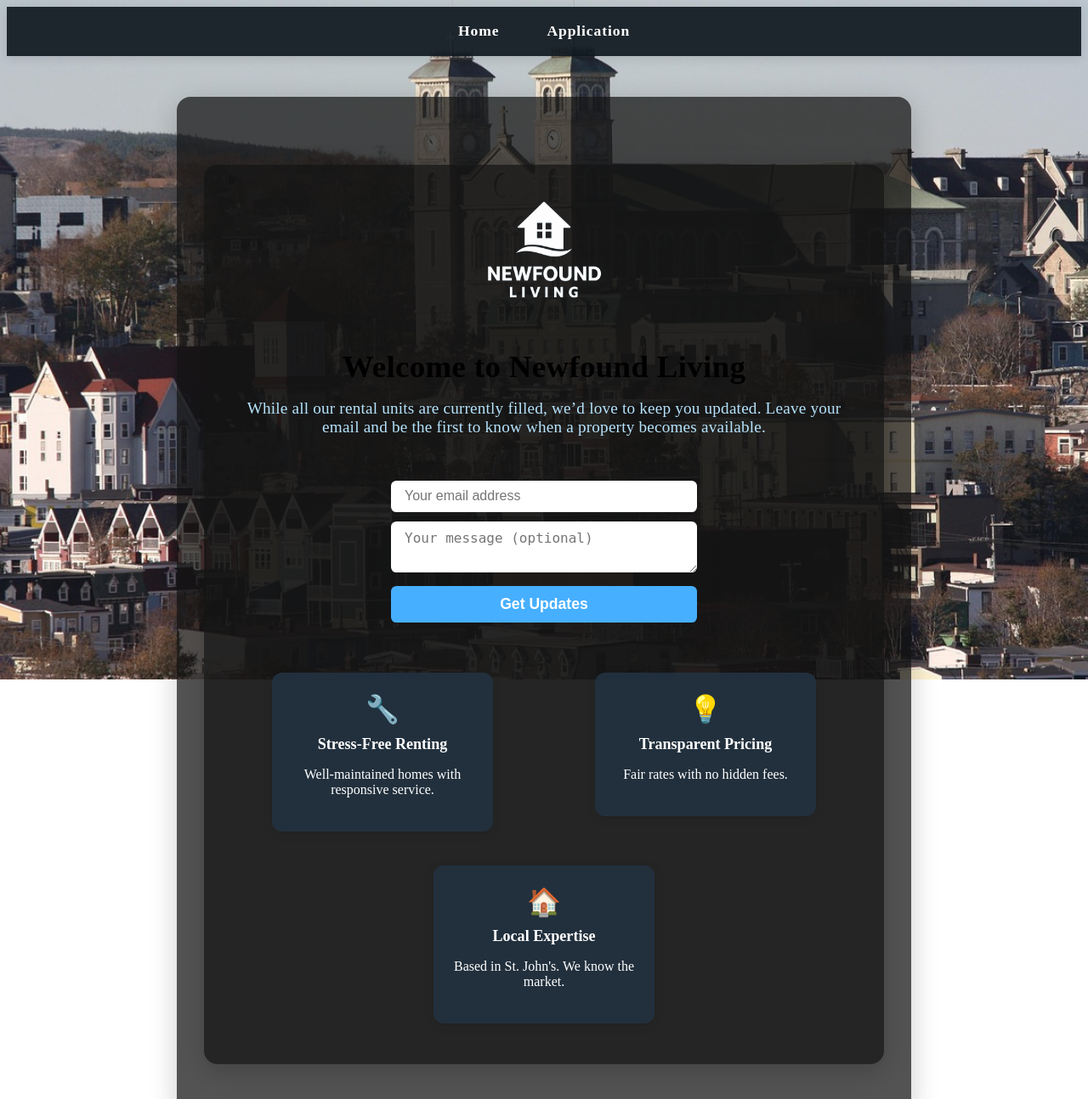
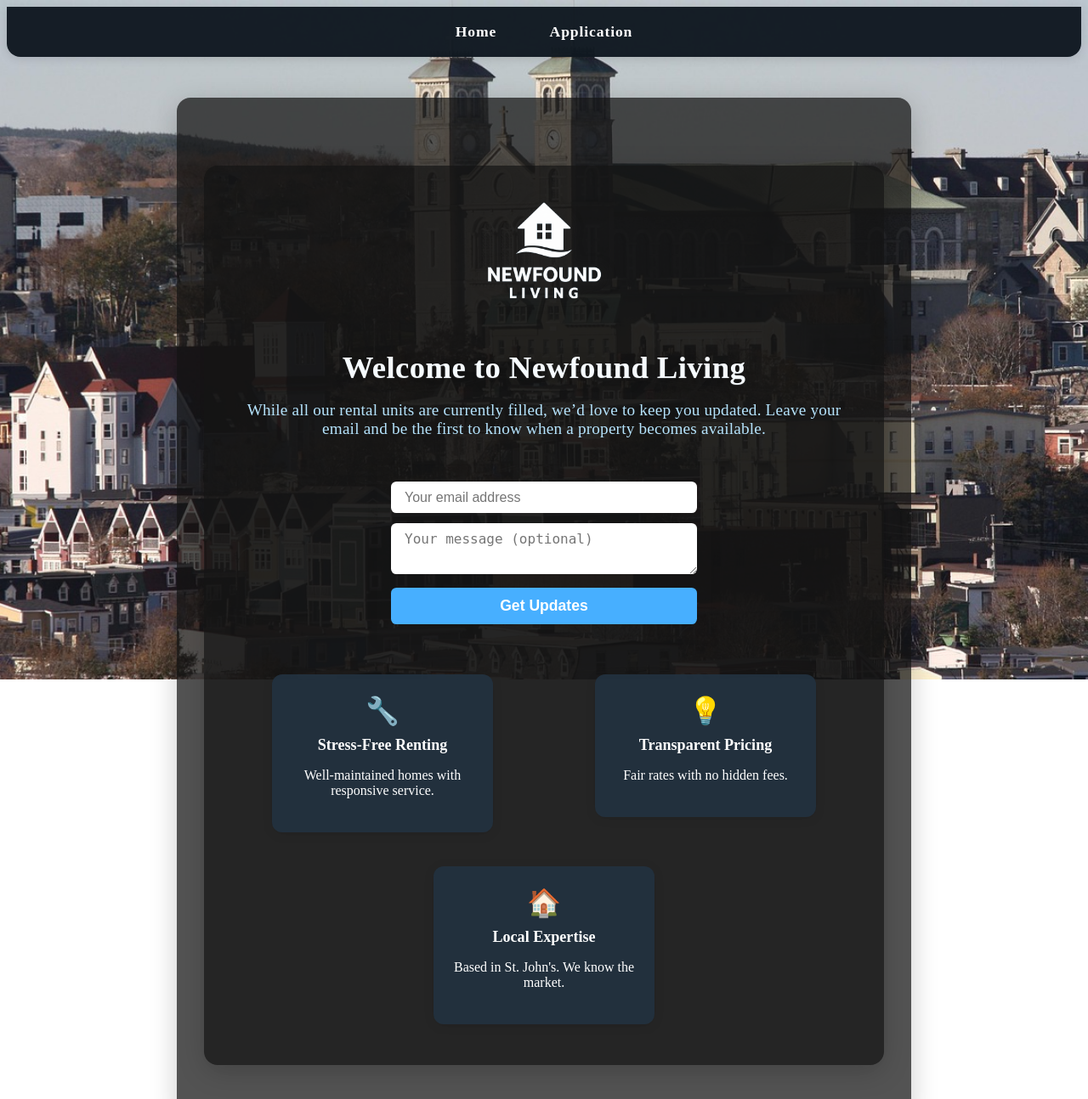
Before and after one commit to NewFoundLivingCa/NewFoundLiving-main, a Flask app: page / in a window 1280 px wide. Shown: the top 1294 px of the page at 85% size. Run offline with Flask 3, Linux system fonts and the light colour scheme.

Commit message:
Update styles.css

```diff
--- a/static/styles.css
+++ b/static/styles.css
@@ -28,19 +28,27 @@
 .navbar {
     position: relative;
     z-index: 2;
-    background: rgba(16, 24, 32, 0.92);
-    padding: 0.75rem 0;
+    background: rgba(16, 24, 32, 0.97);
     box-shadow: 0 2px 12px rgba(0,0,0,0.12);
     width: 100%;
+    padding: 0; /* Remove direct navbar padding */
 }
 
 .nav-container {
-    max-width: 900px;
+    max-width: 950px;
     margin: 0 auto;
     display: flex;
     justify-content: center;
     align-items: center;
     width: 100%;
+    padding: 0.75rem 1rem;
+}
+
+/* Add subtle rounding to navbar edges (optional) */
+.navbar,
+.nav-container {
+    border-bottom-left-radius: 1rem;
+    border-bottom-right-radius: 1rem;
 }
 
 .nav-links {
@@ -50,7 +58,6 @@
     display: flex;
     gap: 1.5rem;
     justify-content: center;
-    width: 100%;
 }
 
 .nav-links li {
@@ -63,9 +70,9 @@
     font-weight: 600;
     font-size: 1.1rem;
     letter-spacing: 0.05em;
-    transition: color 0.2s;
-    padding: 0.4rem 1rem;
-    border-radius: 6px;
+    transition: color 0.2s, background 0.2s;
+    padding: 0.45rem 1.2rem;
+    border-radius: 8px;
     display: block;
     text-align: center;
 }
@@ -73,7 +80,7 @@
 .nav-links a:hover,
 .nav-links a:focus {
     color: #47afff;
-    background: rgba(71,175,255,0.07);
+    background: rgba(71,175,255,0.10);
 }
 
 /* Logo styles */
@@ -93,7 +100,11 @@ h1, h2 {
     font-weight: 600;
     letter-spacing: 0.01em;
 }
-h1 { font-size: 2.3rem; }
+h1 {
+    font-size: 2.3rem;
+    color: #f6fbff;
+    text-shadow: 0 2px 16px rgba(0,0,0,0.41), 0 1px 0 #333;
+}
 h2 { font-size: 1.2rem; color: #b5e3fc; font-weight: 400; }
 
 /* Get Updates (Notify) Form */
```
